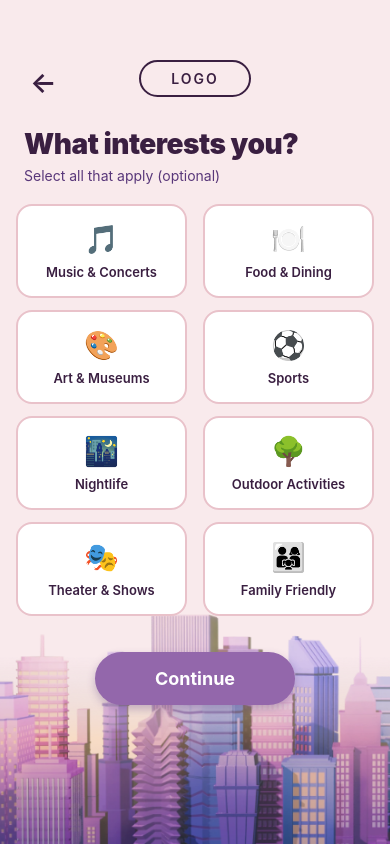
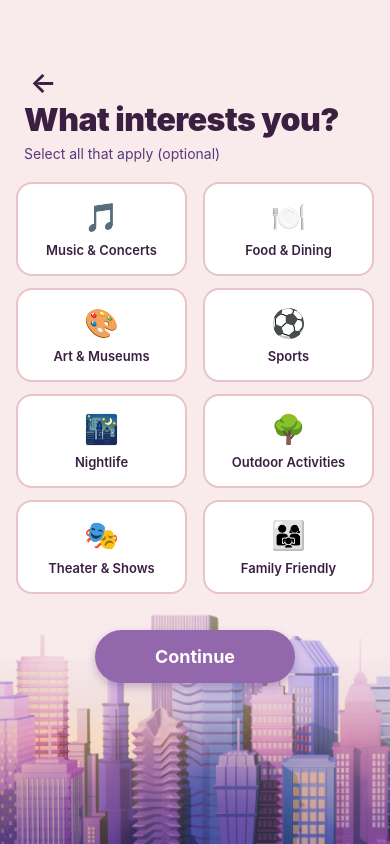
Before and after one commit to VishnuVardhanBR/hack-brown, a React Native app in the folder mobile/: screen /Preferences in a window 390 px wide. Built offline with nearby package versions, Linux system fonts and the light colour scheme.

Commit message:
remove logo

```diff
--- a/mobile/src/screens/AdditionalPreferencesScreen.tsx
+++ b/mobile/src/screens/AdditionalPreferencesScreen.tsx
@@ -123,13 +123,6 @@ export const AdditionalPreferencesScreen: React.FC<AdditionalPreferencesScreenPr
                         <Text style={styles.backArrow}>←</Text>
                     </TouchableOpacity>
 
-                    {/* Logo at top */}
-                    <View style={styles.logoContainer}>
-                        <View style={styles.logoPlaceholder}>
-                            <Text style={styles.logoText}>LOGO</Text>
-                        </View>
-                    </View>
-
                     {/* Title */}
                     <Animated.View
                         style={[
@@ -243,14 +236,14 @@ const styles = StyleSheet.create({
     titleContainer: {
         alignItems: 'flex-start',
         paddingHorizontal: 24,
-        marginTop: 40,
+        marginTop: 100,
     },
     titleText: {
-        fontSize: 24,
+        fontSize: 32,
         fontWeight: '900',
         color: colors.textPrimary,
         letterSpacing: -0.5,
-        lineHeight: 32,
+        lineHeight: 42,
     },
     cityHighlight: {
         color: colors.primary,
--- a/mobile/src/screens/BudgetScreen.tsx
+++ b/mobile/src/screens/BudgetScreen.tsx
@@ -118,13 +118,6 @@ export const BudgetScreen: React.FC<BudgetScreenProps> = ({ navigation, route })
                 <Text style={styles.backArrow}>←</Text>
             </TouchableOpacity>
 
-            {/* Logo at top */}
-            <View style={styles.logoContainer}>
-                <View style={styles.logoPlaceholder}>
-                    <Text style={styles.logoText}>LOGO</Text>
-                </View>
-            </View>
-
             {/* Title */}
             <Animated.View
                 style={[
@@ -234,13 +227,13 @@ const styles = StyleSheet.create({
     titleContainer: {
         alignItems: 'flex-start',
         paddingHorizontal: 24,
-        marginTop: 50,
+        marginTop: 100,
     },
     titleText: {
-        fontSize: 36,
+        fontSize: 32,
         fontWeight: '900',
         color: colors.textPrimary,
-        letterSpacing: -1,
+        letterSpacing: -0.5,
     },
     budgetDisplayContainer: {
         alignItems: 'center',
--- a/mobile/src/screens/CitySelectionScreen.tsx
+++ b/mobile/src/screens/CitySelectionScreen.tsx
@@ -93,13 +93,6 @@ export const CitySelectionScreen: React.FC<CitySelectionScreenProps> = ({ naviga
             <TouchableOpacity style={styles.backButton} onPress={handleBack}>
                 <Text style={styles.backArrow}>←</Text>
             </TouchableOpacity>
-
-            {/* Logo at top */}
-            <View style={styles.logoContainer}>
-                <View style={styles.logoPlaceholder}>
-                    <Text style={styles.logoText}>LOGO</Text>
-                </View>
-            </View>
 
             {/* Title */}
             <Animated.View
@@ -205,13 +198,13 @@ const styles = StyleSheet.create({
     titleContainer: {
         alignItems: 'flex-start',
         paddingHorizontal: 24,
-        marginTop: 50,
+        marginTop: 100,
     },
     titleText: {
-        fontSize: 40,
+        fontSize: 32,
         fontWeight: '900',
         color: colors.textPrimary,
-        letterSpacing: -1,
+        letterSpacing: -0.5,
     },
     selectionContainer: {
         paddingHorizontal: 24,
--- a/mobile/src/screens/DatePickerScreen.tsx
+++ b/mobile/src/screens/DatePickerScreen.tsx
@@ -211,13 +211,6 @@ export const DatePickerScreen: React.FC<DatePickerScreenProps> = ({ navigation,
                 <Text style={styles.backArrow}>←</Text>
             </TouchableOpacity>
 
-            {/* Logo at top */}
-            <View style={styles.logoContainer}>
-                <View style={styles.logoPlaceholder}>
-                    <Text style={styles.logoText}>LOGO</Text>
-                </View>
-            </View>
-
             {/* Title */}
             <Animated.View
                 style={[
@@ -339,13 +332,13 @@ const styles = StyleSheet.create({
     titleContainer: {
         alignItems: 'flex-start',
         paddingHorizontal: 24,
-        marginTop: 40,
+        marginTop: 100,
     },
     titleText: {
-        fontSize: 36,
+        fontSize: 32,
         fontWeight: '900',
         color: colors.textPrimary,
-        letterSpacing: -1,
+        letterSpacing: -0.5,
     },
     subtitleText: {
         fontSize: 16,
--- a/mobile/src/screens/LoadingScreen.tsx
+++ b/mobile/src/screens/LoadingScreen.tsx
@@ -184,12 +184,6 @@ export const LoadingScreen: React.FC<LoadingScreenProps> = ({ navigation, route
 
                 {/* Error Content */}
                 <View style={styles.errorContent}>
-                    <View style={styles.logoContainer}>
-                        <View style={styles.logoPlaceholder}>
-                            <Text style={styles.logoText}>LOGO</Text>
-                        </View>
-                    </View>
-
                     <View style={styles.errorContainer}>
                         <Text style={styles.errorIcon}>😕</Text>
                         <Text style={styles.errorTitle}>Oops!</Text>
@@ -231,13 +225,6 @@ export const LoadingScreen: React.FC<LoadingScreenProps> = ({ navigation, route
 
             {/* Content */}
             <Animated.View style={[styles.content, { opacity: textFadeAnim }]}>
-                {/* Logo at top */}
-                <View style={styles.logoContainer}>
-                    <View style={styles.logoPlaceholder}>
-                        <Text style={styles.logoText}>LOGO</Text>
-                    </View>
-                </View>
-
                 {/* Loading Message */}
                 <View style={styles.messageContainer}>
                     <Text style={styles.loadingTitle}>
--- a/mobile/src/screens/PreferencesScreen.tsx
+++ b/mobile/src/screens/PreferencesScreen.tsx
@@ -123,13 +123,6 @@ export const PreferencesScreen: React.FC<PreferencesScreenProps> = ({ navigation
                     <Text style={styles.backArrow}>←</Text>
                 </TouchableOpacity>
 
-                {/* Logo at top */}
-                <View style={styles.logoContainer}>
-                    <View style={styles.logoPlaceholder}>
-                        <Text style={styles.logoText}>LOGO</Text>
-                    </View>
-                </View>
-
                 {/* Title */}
                 <Animated.View
                     style={[
@@ -239,10 +232,10 @@ const styles = StyleSheet.create({
     titleContainer: {
         alignItems: 'flex-start',
         paddingHorizontal: 24,
-        marginTop: 30,
+        marginTop: 100,
     },
     titleText: {
-        fontSize: 28,
+        fontSize: 32,
         fontWeight: '900',
         color: colors.textPrimary,
         letterSpacing: -0.5,
```
